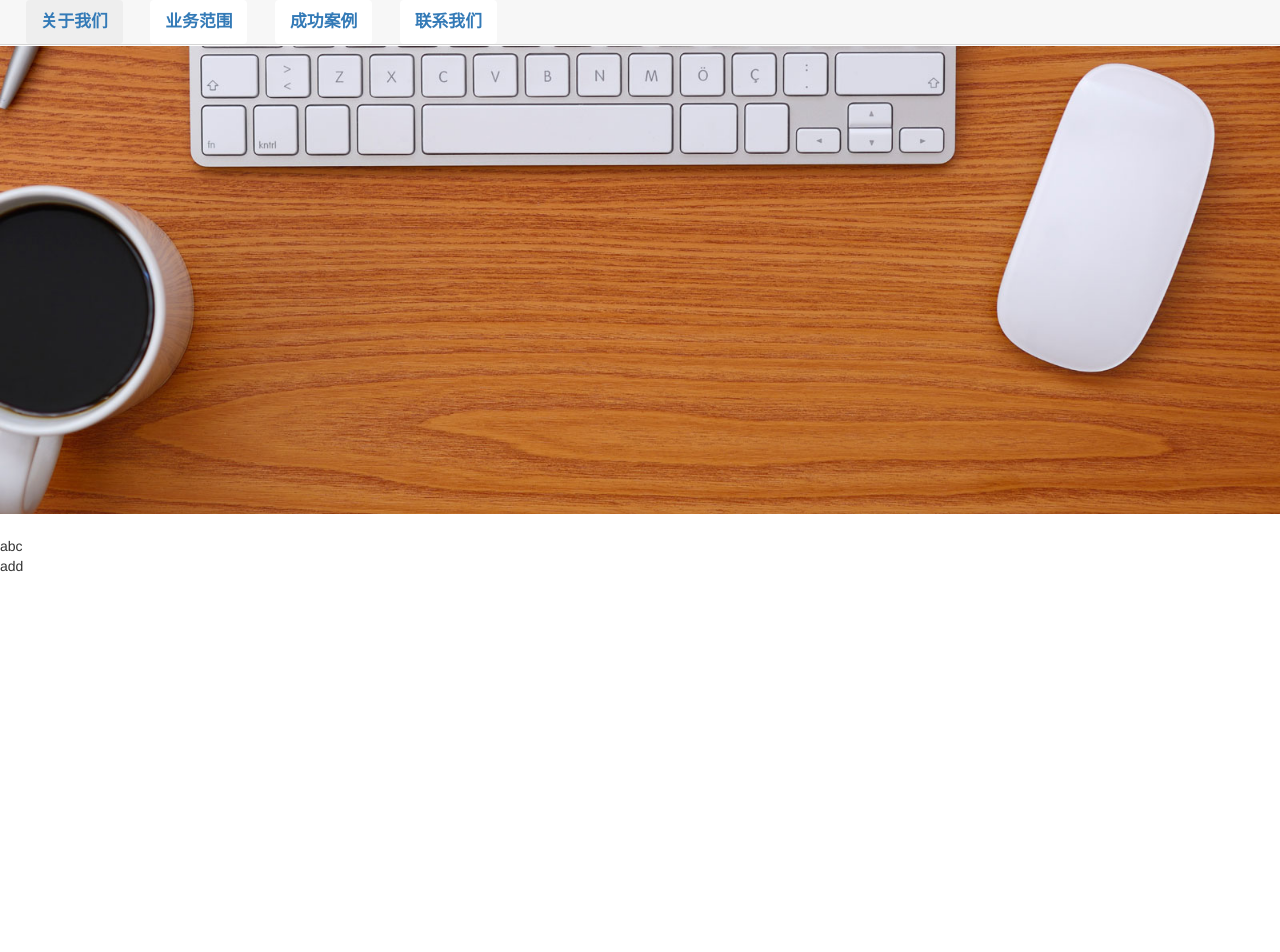
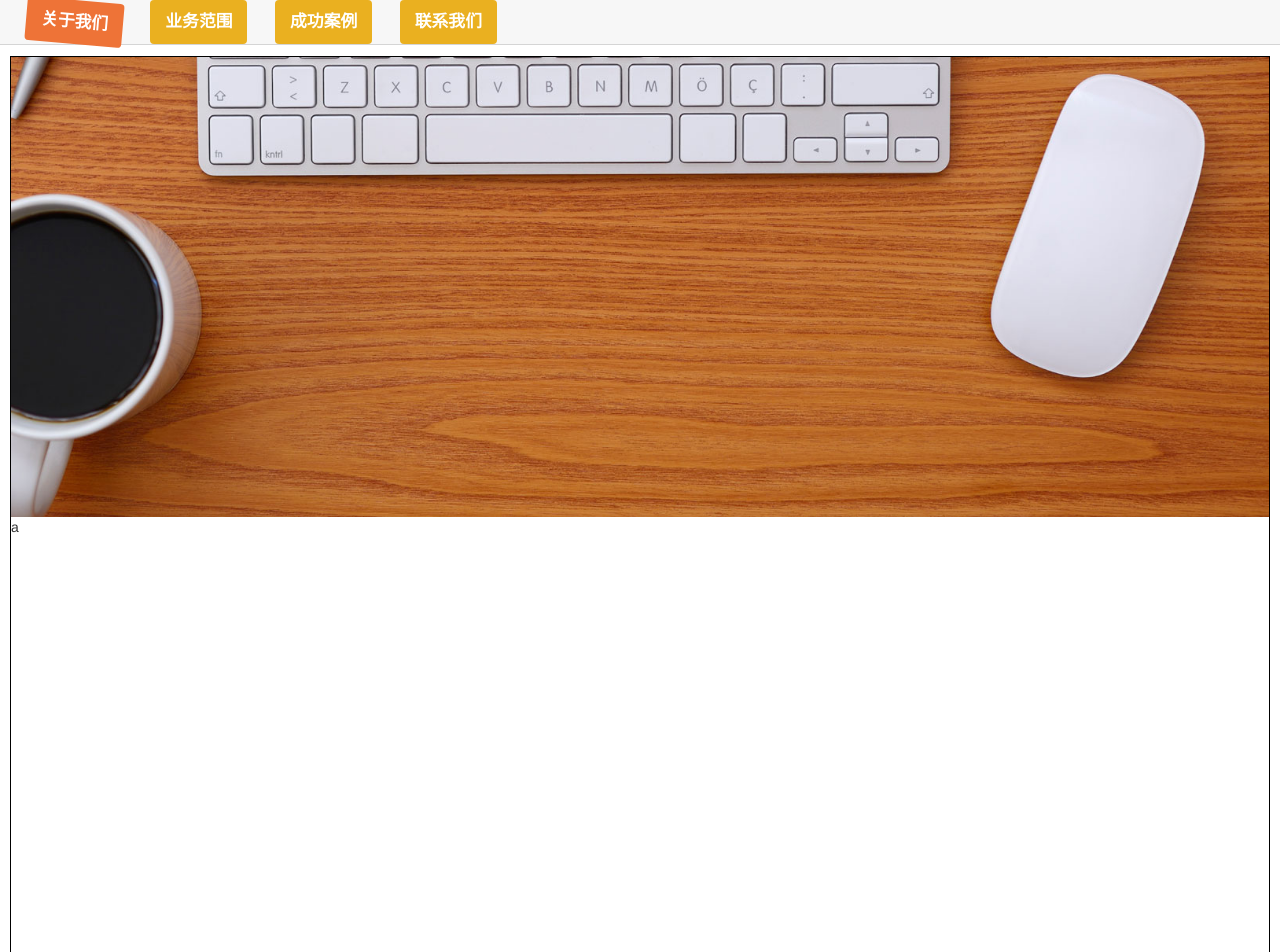
Before and after one commit to eline-yilin/company, a PHP site: page /yushu/ in a window 1280 px wide. Shown: the top 952 px of the page. Before the commit the page ends 572 px from the top, so only its background shows below. Run offline with PHP 8.4, Linux system fonts and the light colour scheme; some libraries are stand-ins or nearby versions.

Commit message:
structure

```diff
--- a/web/config/config.php
+++ b/web/config/config.php
@@ -2,4 +2,21 @@
 define('THEME_PATH', 'http://localhost/yushu/themes/');
 define('PAGE_PATH', 'http://localhost/yushu/pages/');
 define('SITE_ROOT', 'http://localhost/yushu/');
+
+
+
+$nav_array = array(
+    "about" => array(
+    			'text'=>"关于我们"
+    			),
+    "bussiness" => array(
+    			'text'=>"业务范围"
+    			),
+		"portfolio" => array(
+				'text'=>"成功案例"
+		),
+		"contact" => array(
+				'text'=>"联系我们"
+		),
+);
 ?>
--- a/web/includes/header.php
+++ b/web/includes/header.php
@@ -16,6 +16,7 @@ include_once '../config/config.php';;
 
      <!-- Latest compiled and minified JavaScript -->
       <script src="//netdna.bootstrapcdn.com/bootstrap/3.1.1/js/bootstrap.min.js"></script>
+      <script src="<?php echo THEME_PATH;?>js/utility.js"></script>
       <script src="<?php echo THEME_PATH;?>js/app.js"></script>
 </head>
 <body>
@@ -28,19 +29,17 @@ include_once '../config/config.php';;
         <div class="my-top-nav">
         <div class='my-pills-overlay'></div>
           <ul class="nav  nav-pills my-pills">
-           		<li class='active'><a href="/admin">关于我们</a></li>
+           <?php foreach($nav_array as $key => $nav_item):
+            $text = isset( $nav_item['text']) ? $nav_item['text'] : $key;
+            $href = isset( $nav_item['href']) ? $nav_item['href'] : $key;
+            $href = '#' . $href;
+           ?>
+           		<li class='nav-item' id='nav-item-<?php echo $key;?>'><a href='<?php echo $href;?>'><?php echo $text;?></a></li>
+           <?php endforeach;?>
 
-	            <li ><a href="/admin/user">业务范围</a></li>
-
-	            <li ><a href="/admin/comment">成功案例</a></li>
-
-	            <li ><a href="/admin/orders">联系我们</a></li>
           </ul>
 
         </div><!--/.nav-collapse -->
       </div>
     </div>
-    <div class='my-navbg'>
-    		<img src="<?php echo THEME_PATH;?>images/nav-bg.jpg" />
-    </div>
     <div class='page-content'>
--- a/web/pages/index.php
+++ b/web/pages/index.php
@@ -1,8 +1,28 @@
 <?php
 include '../includes/header.php';
 ?>
-abc
-<div style='height:600px;'>add</div>
+
+<div id='about-content' class='page-section' >
+ 	 <div class='my-bg'>
+    		<img src="<?php echo THEME_PATH;?>images/nav-bg.jpg" />
+    </div>
+    a
+</div>
+<div id='bussiness-content' class='page-section' >
+	<div class='my-bg'>
+    		<img src="<?php echo THEME_PATH;?>images/bussiness.jpg" />
+    </div>
+b</div>
+<div id='portfolio-content' class='page-section' >
+	<div class='my-bg'>
+    		<img src="<?php echo THEME_PATH;?>images/nav-bg.jpg" />
+    </div>
+c</div>
+<div id='contact-content' class='page-section' >
+	<div class='my-bg'>
+    		<img src="<?php echo THEME_PATH;?>images/nav-bg.jpg" />
+    </div>
+d</div>
 <?php
 include '../includes/footer.php';
 ?>
--- a/web/themes/css/app.css
+++ b/web/themes/css/app.css
@@ -8,20 +8,24 @@
 }
 .navbar li a:hover,.navbar li.active a
 {
-
+	background-color: #ee7337;
+    color: #fff;
 }
 .nav-pills > li{margin:0px 2%;}
 .nav-pills > li.active > a, .nav-pills > li.active > a:hover, .nav-pills > li.active > a:focus {
 
-    background-color: #eee;
-    color: #337ab7;
+    background-color: #ee7337;
+    color: #fff;
+    -ms-transform: rotate(5deg); /* IE 9 */
+    -webkit-transform: rotate(5deg); /* Chrome, Safari, Opera */
+    transform: rotate(5deg); /* Standard syntax */
 }
 .nav-pills > li > a {
     border-radius: 4px;
     background-color: #eee;
     color: #337ab7;
-    background-color: #fff;
-    color: #337ab7;
+    background-color: #eab020;
+    color: #fff;
 
 }
 .nav > li > a {
@@ -54,9 +58,10 @@
 .page-content
 {
 	position:relative;
+	top:46px;
 }
-.my-navbg {
-	height:490px;
-	margin-top:46px;
+.my-bg {
+
 	}
-.my-navbg img{width:100%;}
+.my-bg img{width:100%;}
+.page-section{border:1px solid black; margin:10px;}
--- a/web/themes/js/app.js
+++ b/web/themes/js/app.js
@@ -0,0 +1,22 @@
+var current_page = default_page = 'about';
+
+$(document).ready(function(){
+
+	var current_page = getHash() || default_page;
+	$('#nav-item-' + current_page).addClass('active');
+	var docHeight = $(document).height();
+	$('.page-section').css('min-height', docHeight + 'px');
+
+
+	$('.nav li.nav-item').click(function(){
+		var hash = $(this).find('a').attr('href').substring(1);
+		$('#nav-item-' + current_page).removeClass('active');
+		//$('#' + current_page + '-content').fadeOut();
+		current_page = hash;
+		$('#nav-item-' + current_page).addClass('active');
+		$('#' + current_page + '-content').hide().fadeIn();
+		//$('html body').animate({ scrollTop: 580 }, 800);
+		$('html body').animate({ scrollTop: $('#' + current_page + '-content').offset().top - 50 }, 800);
+	});
+
+});
--- /dev/null
+++ b/web/themes/js/utility.js
@@ -0,0 +1,9 @@
+function getHash(defaultVal)
+{
+	defaultVal = defaultVal || '';
+	var hash = defaultVal;
+	if(window.location.hash || window.location.hash === 0){
+		hash = window.location.hash.substring(1);
+	}
+	return hash;
+}
```
